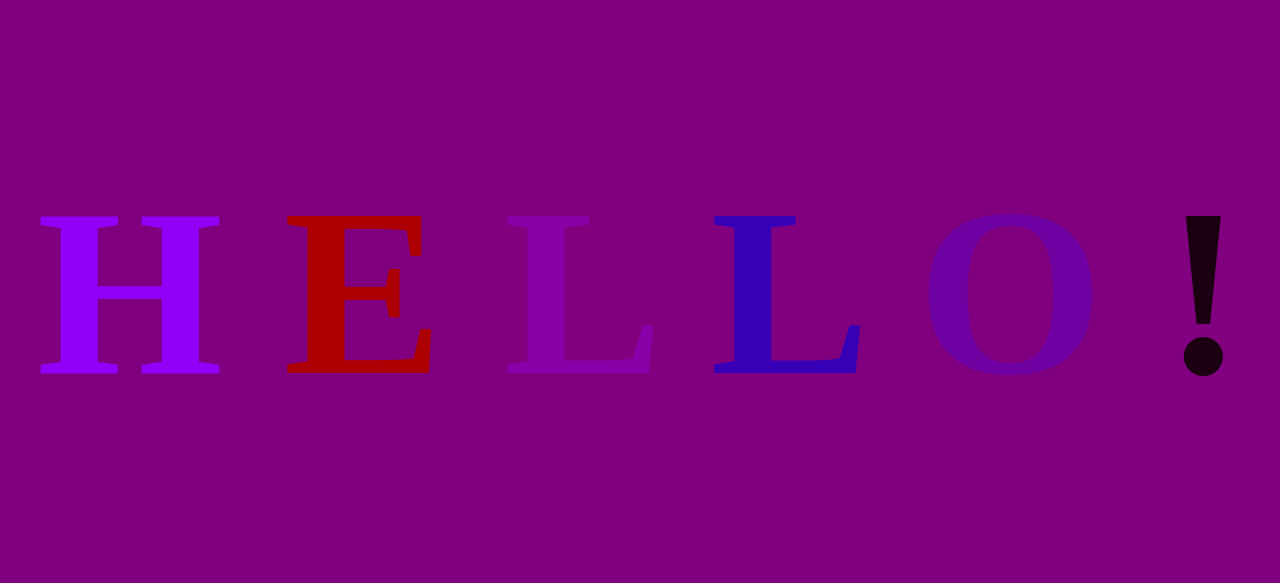
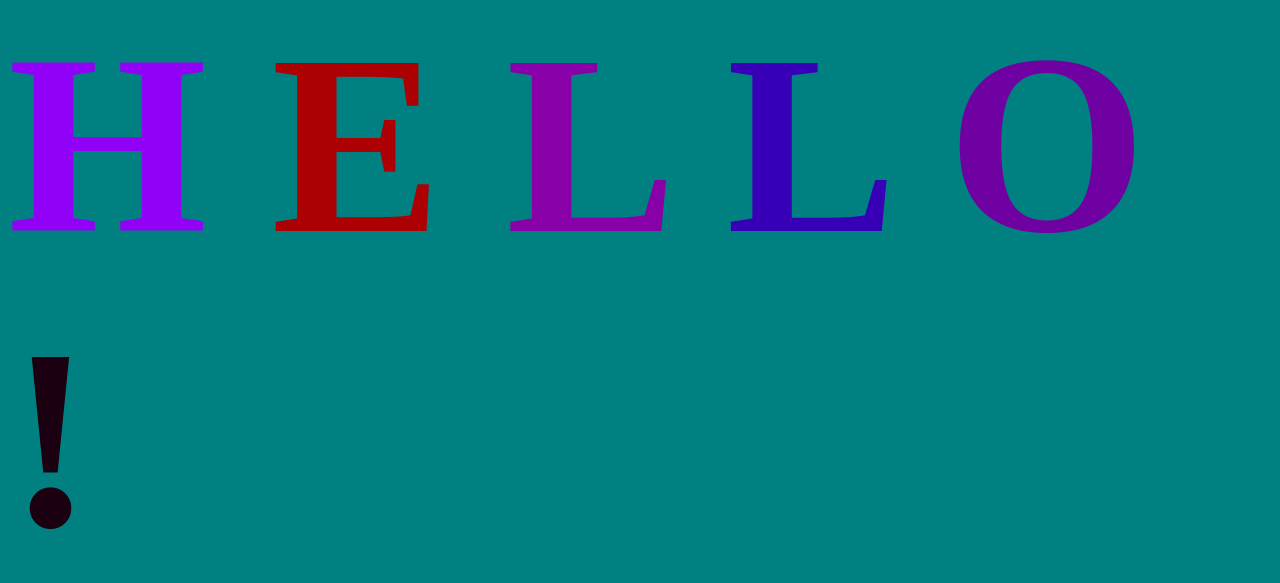
Before and after one commit to Rowconlegend/Im-new-to-this, a plain HTML site: page index.html in a window 1280 px wide. Shown: the part 116-699 px from the top of the page. Drawn offline with Linux system fonts and the light colour scheme.

Commit message:
tweak css

```diff
--- a/app.css
+++ b/app.css
@@ -3,11 +3,11 @@ body {
     justify-content: center;
     align-items: center;
     height: 100vh;
-    background-color: purple;
+    background-color: teal;
 }
 
 h1 {
-    font-size: 15rem;
+    font-size: 16rem;
     font-family: montserrat;
 }
 
```
